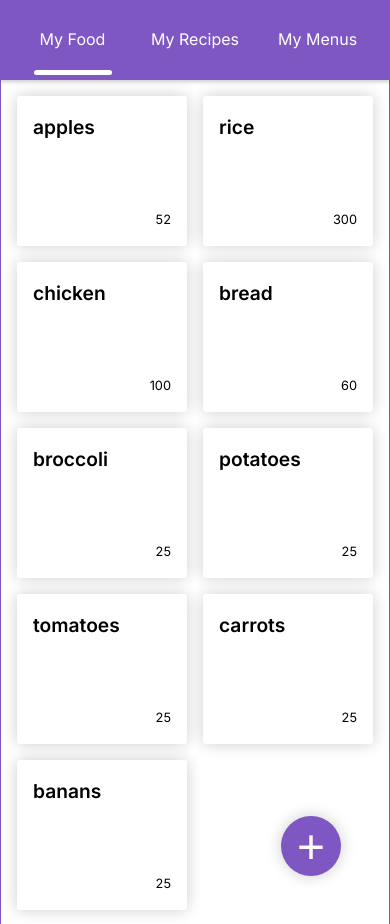
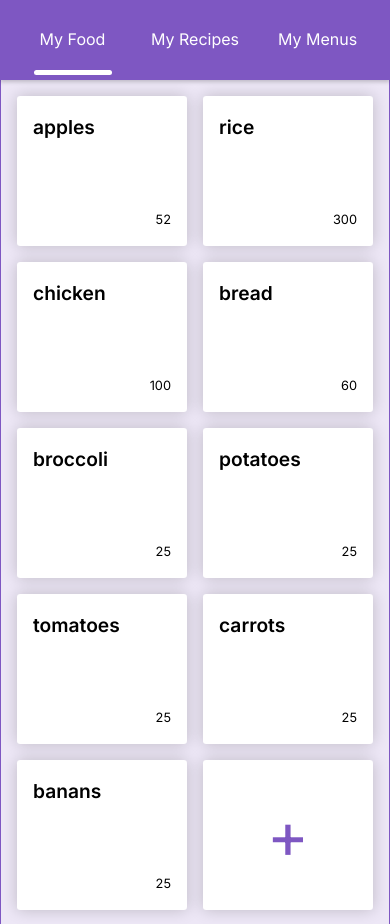
Before and after one commit to jwkaterina/nutrition, a Next.js app: page / in a window 390 px wide. Built offline with nearby package versions, Linux system fonts and the light colour scheme.

Commit message:
comment mobile button

```diff
--- a/src/app/components/page-grid.module.css
+++ b/src/app/components/page-grid.module.css
@@ -6,6 +6,7 @@
     border-left: 1px solid var(--primary-color);
     border-right: 1px solid var(--primary-color);
     position: relative;
+    background-color: var(--primary-light-color);
 }
 
 .grid {
@@ -26,17 +27,17 @@
     cursor: pointer;
 }
 
-.mobile_link {
+/* .mobile_link {
     text-decoration: none;
     color: white;
     font-size: 3rem;
-}
+} */
 
 .add__icon {
     font-size: 4rem;
     color: var(--primary-color);
 }
-
+/*
 .button {
     background-color: var(--primary-color);
     border: none;
@@ -49,7 +50,7 @@
     position: absolute;
     right: 3rem;
     bottom: 3rem;
-}
+} */
 
 @media(max-width: 600px) {
     .grid {
--- a/src/app/components/page-grid.tsx
+++ b/src/app/components/page-grid.tsx
@@ -23,21 +23,21 @@ const PageGrid = ( { search, children }: PageGridProps): JSX.Element => {
         )
     }
 
-    const MobileButton = () => {
-        return (
-            <button className={styles.button}>
-                <Link href={`/${search}`} className={styles.mobile_link}>+</Link>
-            </button>
-        )
-    }
+    // const MobileButton = () => {
+    //     return (
+    //         <button className={styles.button}>
+    //             <Link href={`/${search}`} className={styles.mobile_link}>+</Link>
+    //         </button>
+    //     )
+    // }
 
     return (
         <div className={styles.container}>
             <div className={styles.grid}>
                 {children}
-                {!mediaQuery.matches && <Button />}
+                <Button />
             </div>
-            {mediaQuery.matches && <MobileButton />}
+            {/* {mediaQuery.matches && <MobileButton />} */}
         </div>
     )
 }
```
